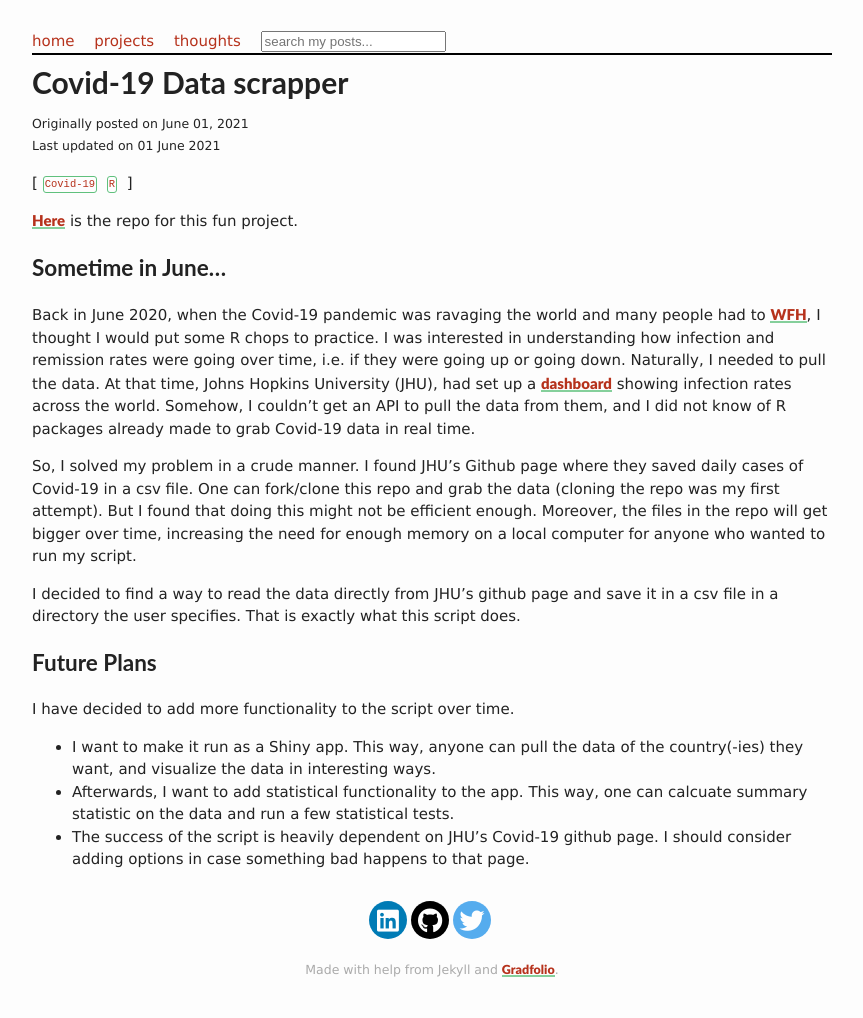
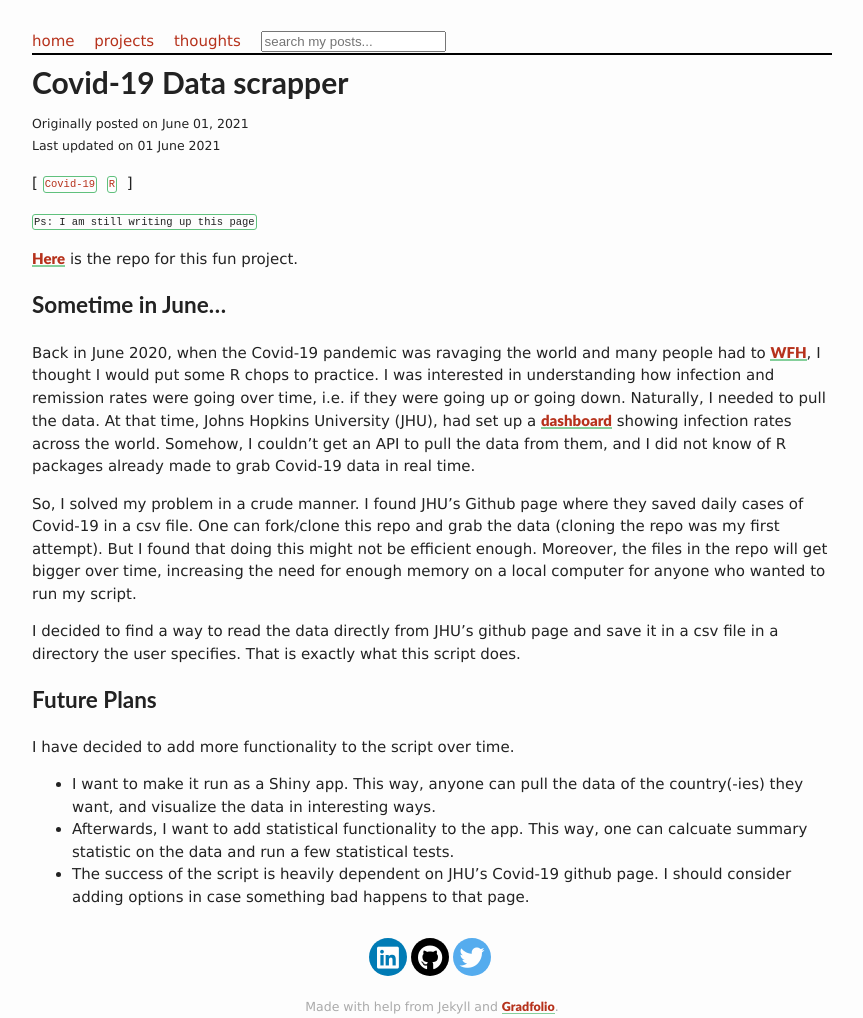
Before and after one commit to tobbyxy/temipete.github.io, a Jekyll site: the page built from _projects/1_project.md, in a window 1280 px wide. Shown: the whole page, without its empty margins (208-1071 px from the left). Built offline with Jekyll 4.4.1, drawn with Linux system fonts in a browser that asks for light colours; nearby versions of some CDN libraries; comment, search, counter and statistics services are not loaded; before the commit the page ends 980 px from its top, so only the background shows below that.

Commit message:
Update 1_project.md

```diff
--- a/_projects/1_project.md
+++ b/_projects/1_project.md
@@ -5,6 +5,8 @@ description: A script written to pull Covid-19 data directly from the JHU's Covi
 category: project
 tags: [Covid-19, R]
 ---
+
+`Ps: I am still writing up this page`
 
 [Here](https://github.com/TemiPete/Covid19){:target="_blank"} is the repo for this fun project.
 
```
